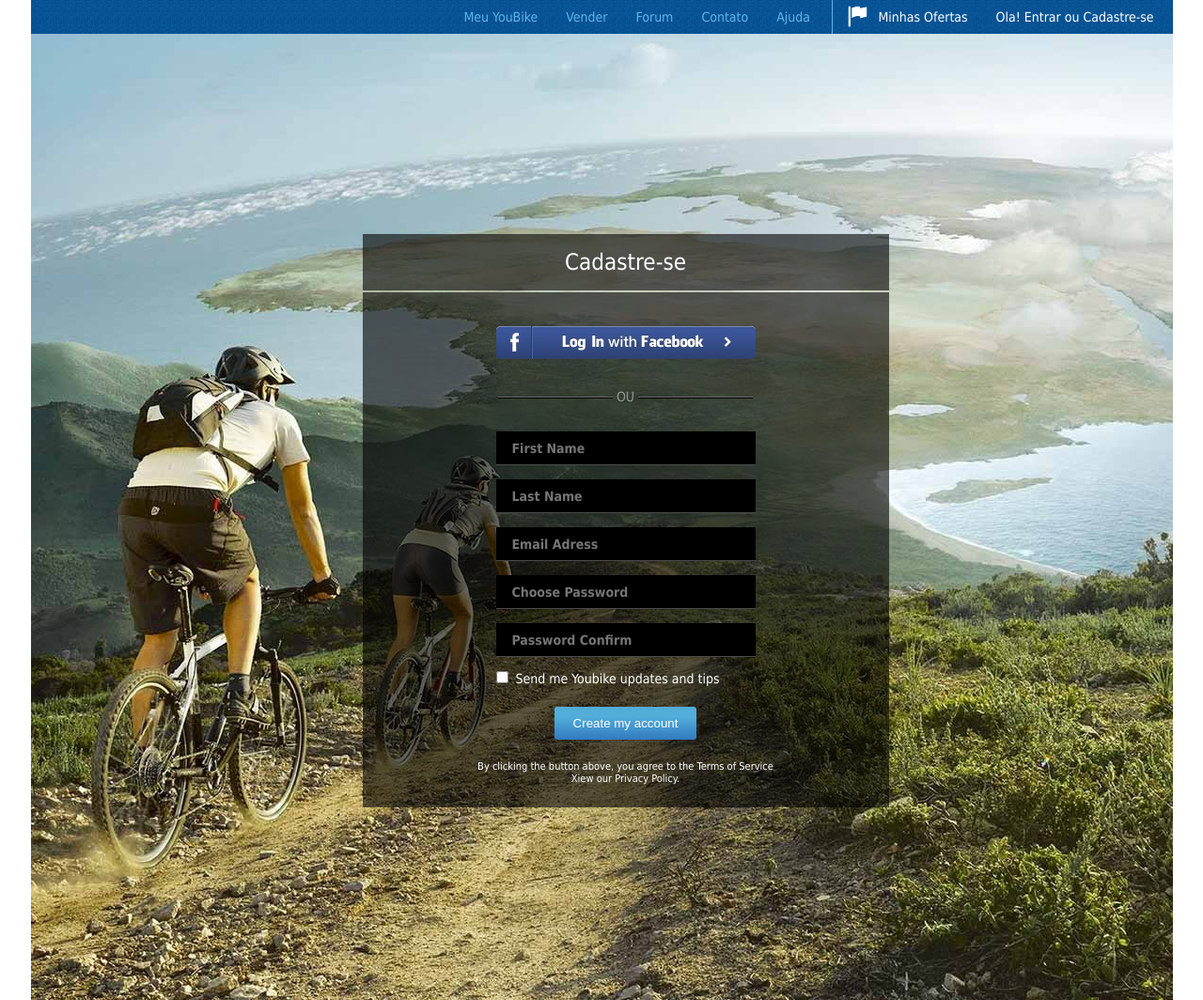
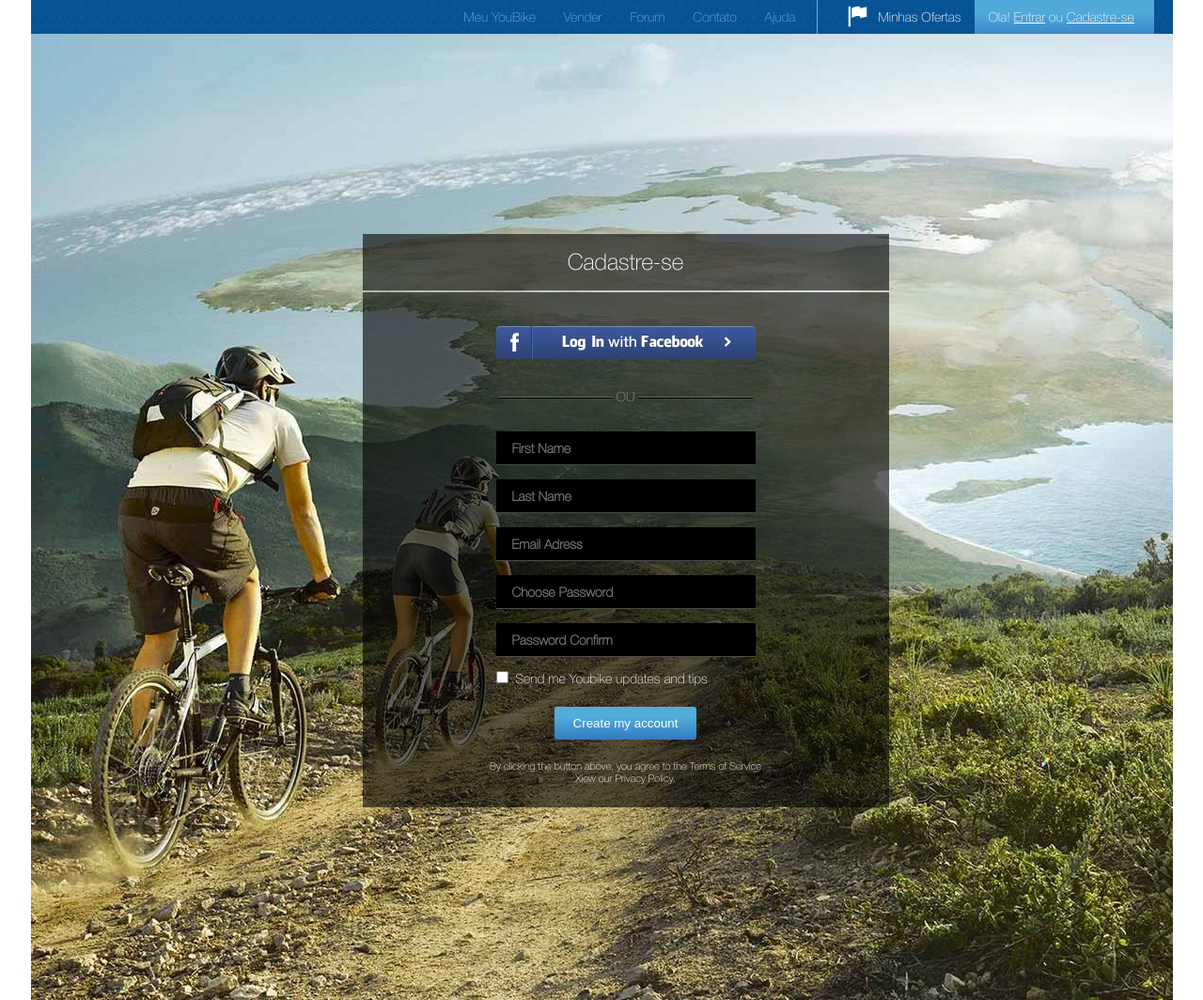
Before and after one commit to IGORVK/HomeWork5, a plain HTML site: page index.html in a window 1280 px wide. Shown: the whole page at 94% size. Drawn offline with Linux system fonts and the light colour scheme.

Commit message:
Changed files index.html and style.css according mentor remarks

```diff
--- a/css/style.css
+++ b/css/style.css
@@ -1,3 +1,16 @@
+@font-face {
+    font-family: 'Helvetica neue thin';
+    src: url('../fonts/helveticaneuecyr-thin-webfont.eot');
+    src: url('../fonts/helveticaneuecyr-thin-webfont.eot?#iefix') format('embedded-opentype'),
+         url('../fonts/helveticaneuecyr-thin-webfont.woff2') format('woff2'),
+         url('../fonts/helveticaneuecyr-thin-webfont.woff') format('woff'),
+         url('../fonts/helveticaneuecyr-thin-webfont.ttf') format('truetype');
+    font-weight: normal;
+    font-style: normal;
+
+}
+
+
 * {
 	margin: 0;
 	padding: 0;
@@ -8,7 +21,7 @@
 	height: 1064px;
 	margin: 0 auto;
 	background-color: orange;
-	font: 14px Tahoma, sans-serif;
+	font: 14px 'Helvetica neue thin', sans-serif;
 }
 
 
@@ -76,6 +89,28 @@
 .menu-header-right li:nth-child(1) a{
 	margin-left: 20px;
 }
+
+
+nav {
+    width: 176px;
+    height: 36px;
+    margin-left: 1004px;
+    padding-left: 15px;
+    padding-top: 10px;
+    vertical-align: middle;
+    color: #FFFFFF;
+    background: -o-linear-gradient(270deg, rgb(50, 122, 193) 0%, rgb(79, 169, 217) 69%);
+    background: -ms-linear-gradient(270deg, rgb(50, 122, 193) 0%, rgb(79, 169, 217) 69%);
+    background: linear-gradient(0deg, rgb(50, 122, 193) 0%, rgb(79, 169, 217) 69%);
+    font: 14px 'Helvetica neue thin', sans-serif;
+}
+
+nav a{
+    color: #FFFFFF;
+    font: 14px 'Helvetica neue thin', sans-serif;
+}
+
+
 /* END HEADER */
 
 
@@ -96,7 +131,7 @@
 	height: 60px;
 	background-color: rgba(0, 0, 0, 0.6);
 	color: #FFFFFF;
-	font: 24px Tahoma, sans-serif;
+	font: 24px 'Helvetica neue thin', sans-serif;
 	line-height: 60px;
 
 }
@@ -105,12 +140,12 @@
 	margin-top: 36px;
 }
 
-.OU {
+.ou {
 	line-height: 74px;
 	color: #989898;
 }
 
-.OU img{
+.ou img{
 	vertical-align: middle;
 	color: #989898;
 }
@@ -134,7 +169,7 @@ input[type=text],input[type=email],input[type=password] {
 	border-bottom:1px solid #4B4B4A;
 	margin-bottom: 15px;
 	padding-left: 17px;
-	font: bold 14px  Tahoma, sans-serif;
+	font: bold 14px  'Helvetica neue thin', sans-serif;
 }
 
 input[type=text]:focus,input[type=email]:focus,input[type=password]:focus {
@@ -171,5 +206,5 @@ input[type=submit] {
 
 .footer {
 	color:#FFFFFF;
-	font: 11px Tahoma, sans-serif;
+	font: 11px 'Helvetica neue thin', sans-serif;
 }
--- a/index.html
+++ b/index.html
@@ -9,25 +9,27 @@
 	<div class="wrapper">
 		<div class="header">
 			<ul class="menu-header-left">
-				<li><a href="">Meu YouBike</a></li>
-				<li><a href="">Vender</a></li>
-				<li><a href="">Forum</a></li>
-				<li><a href="">Contato</a></li>
-				<li><a href="">Ajuda</a></li>
+				<li><a href="#">Meu YouBike</a></li>
+				<li><a href="#">Vender</a></li>
+				<li><a href="#">Forum</a></li>
+				<li><a href="#">Contato</a></li>
+				<li><a href="#">Ajuda</a></li>
 			</ul>
 			<ul class="menu-header-right">
-
-				<li><a href="">Minhas Ofertas</a></li>
-				<li><a href="">Ola! Entrar ou Cadastre-se</a></li>
+				<li><a href="#">Minhas Ofertas</a></li>
+				<!-- <li><a href="">Ola! Entrar ou Cadastre-se</a></li> -->
 			</ul>
+			<nav>
+			    Ola! <a href="#">Entrar</a> ou <a href="#">Cadastre-se</a>
+			</nav>
 		</div>
 		<div class="bg-img">
 			<div class="head-form"><p>Cadastre-se</p></div>
 			<div class="form">
 
-				   	<p class="facebook-btn"><a href=""><img src="img/facebook-btn.png" /></a></p>
+				   	<p class="facebook-btn"><a href="#"><img src="img/facebook-btn.png" /></a></p>
 
-				   	<p class="OU"><img src="img/line.gif" alt="" />&nbsp;OU&nbsp;<img src="img/line.gif" alt="" /></p>
+				   	<p class="ou"><img src="img/line.gif" alt="" />&nbsp;OU&nbsp;<img src="img/line.gif" alt="" /></p>
 
 				   <form action=" " >
 
```
Also changed, not shown: fonts/helveticaneuecyr-thin-webfont.ttf (added), fonts/helveticaneuecyr-thin-webfont.woff (added), fonts/helveticaneuecyr-thin-webfont.woff2 (added), 1 other file.
